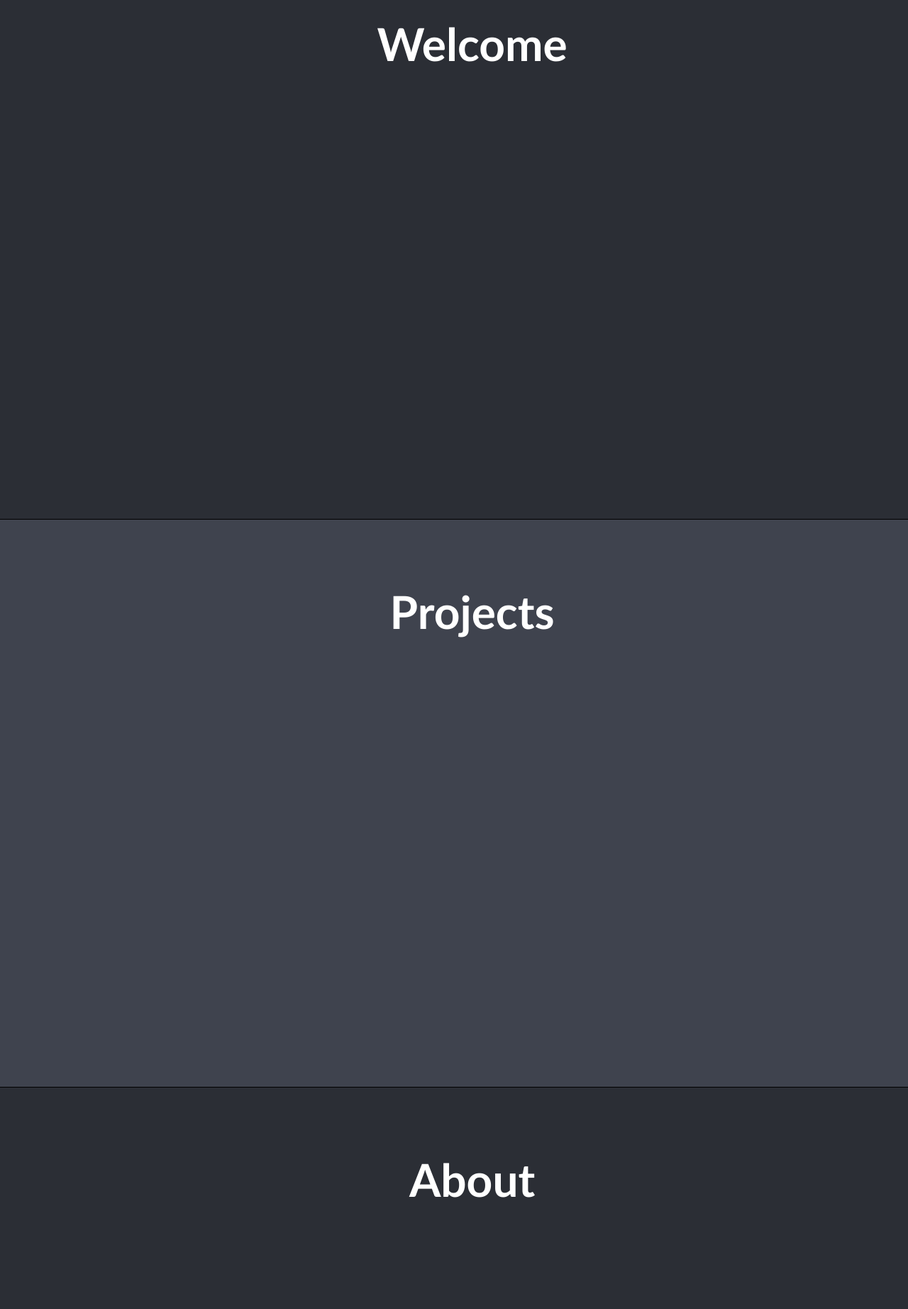
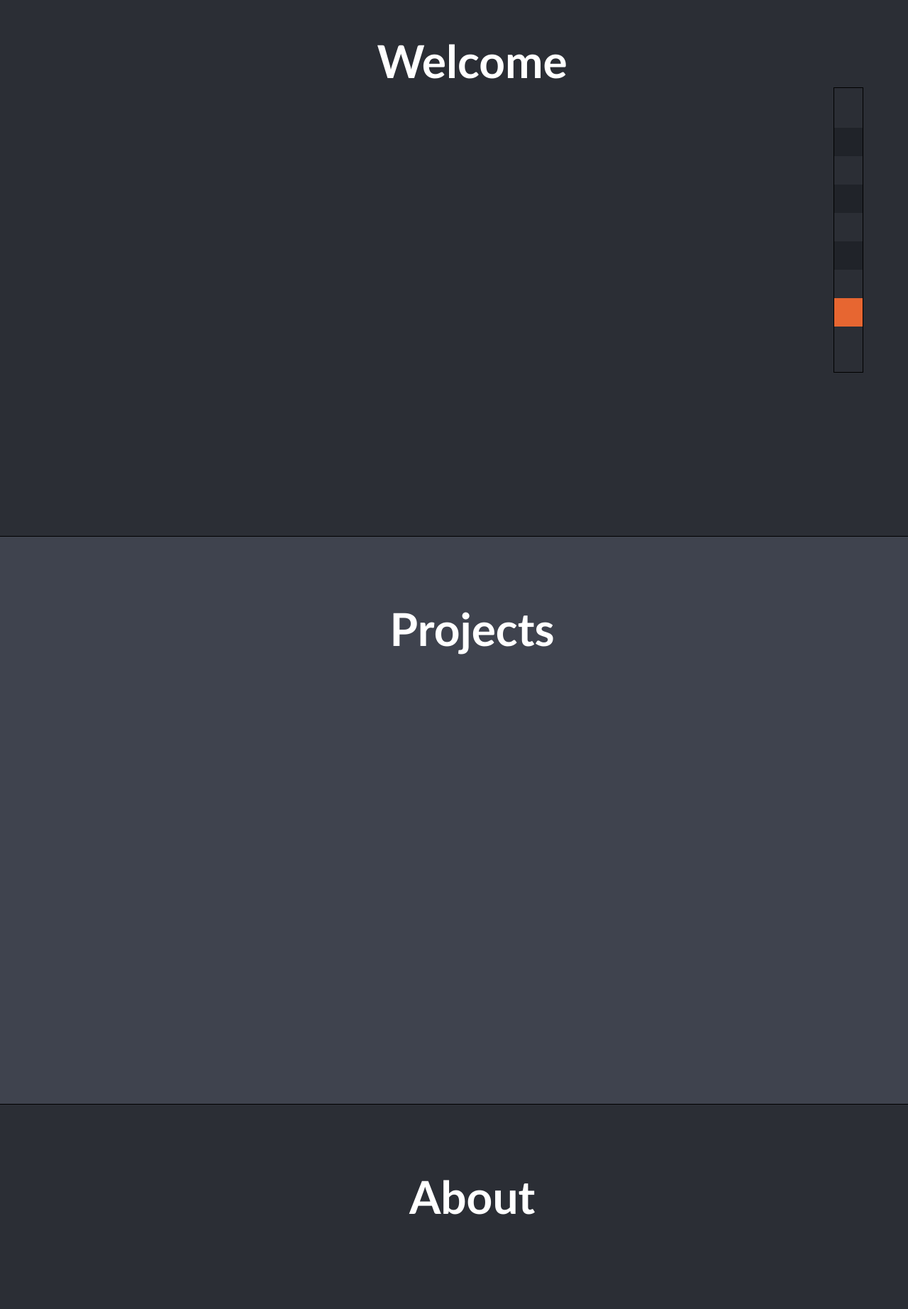
Before and after one commit to JMChurchill/MyWebsite, a PHP site: page / in a window 1280 px wide. Shown: the part 76-1920 px from the top of the page at 71% size. Run offline with PHP 8.4, Linux system fonts and the light colour scheme; some libraries are stand-ins or nearby versions.

Commit message:
Created page scroll indicator

```diff
--- a/Website/css/mainStyle.css
+++ b/Website/css/mainStyle.css
@@ -6,6 +6,7 @@
     --background: rgb(43,46,53);
     --backgroundLighter: rgb(63,67,78);
     --backgroundWhite: rgb(226,243,245);
+    --InactiveSquare: rgb(32,35,41);
 }
 
 html{
@@ -187,7 +188,42 @@ nav a:hover{
     font-size: 4rem;
     margin-top: 1rem;
 }
-
+.scrollBar{
+    /*float: right;*/
+    position: fixed;
+    right: 5vw;
+    top: 25vh;
+    bottom: 25vh;
+    z-index: 9999;
+    outline: 1px solid black;
+}
+.squares{
+    /*height: 234;*/
+    width: 5vh;
+}
+.square{
+    width: 5vh;
+    position: absolute;
+    /*margin-top: 50px;*/
+    /*margin-bottom: 50px;*/
+    height: 5vh;
+    background-color: #E76631;
+}
+#square1{
+    top: 7vh;
+}
+#square2{
+    top:17vh;
+    background-color: var(--InactiveSquare);
+}
+#square3{
+    top: 27vh;
+    background-color: var(--InactiveSquare);
+}
+#square4{
+    top: 37vh;
+    background-color: var(--InactiveSquare);
+}
 
 
 
--- a/Website/index.php
+++ b/Website/index.php
@@ -5,7 +5,7 @@ include_once "components/footer.php";
 ?>
 
 <!DOCTYPE html>
-<html lang="en"/>
+<html lang="en">
     <head>
         <meta charset="UTF-8">
         <link href="css/mainStyle.css" rel="stylesheet" type="text/css">
@@ -13,6 +13,18 @@ include_once "components/footer.php";
         <title>Linked data app</title>
     </head>
     <body>
+        //scroll bar
+        <div class="scrollBar">
+            <div class="squares">
+                <div class="square" id="square1"></div>
+                <div class="square" id="square2"></div>
+                <div class="square" id="square3"></div>
+                <div class="square" id="square4"></div>
+            </div>
+
+        </div>
+
+
         <div class="block" id="welcomeBlock">
             <div class="dark">
                 <h2 class="blockHeader">Welcome</h2>
@@ -34,4 +46,8 @@ include_once "components/footer.php";
             </div>
         </div>
 
+        <script src="js/mainFunctions.js"></script>
+
+
     </body>
+</html>
--- a/Website/js/mainFunctions.js
+++ b/Website/js/mainFunctions.js
@@ -0,0 +1,55 @@
+const square1 = document.getElementById("square1");
+const square2 = document.getElementById("square2");
+const square3 = document.getElementById("square3");
+const square4 = document.getElementById("square4");
+
+
+
+//Page Scrolled Indicator
+window.addEventListener("scroll", () =>{
+    // console.log("scrolling down")
+    //get total possible scrollable height
+    const scrollable = document.documentElement.scrollHeight - window.innerHeight;
+
+    //get amount scrolled
+    const scrolled = window.scrollY;
+
+    //set default percentage scrolled
+    let percentageScrolled = 100;
+
+    if (scrollable > 0){
+        //calculate how far a user has scrolled down
+        percentageScrolled = Math.ceil(scrolled/scrollable * 100);
+    }
+
+    if(percentageScrolled >= 0){
+        square1.style.backgroundColor = "#E76631";
+        square2.style.backgroundColor = "var(--InactiveSquare)";
+        square3.style.backgroundColor = "var(--InactiveSquare)";
+        square4.style.backgroundColor = "var(--InactiveSquare)";
+    }
+    if(percentageScrolled >= 25){
+        square1.style.backgroundColor = "var(--InactiveSquare)";
+        square2.style.backgroundColor = "#E76631";
+        square3.style.backgroundColor = "var(--InactiveSquare)";
+        square4.style.backgroundColor = "var(--InactiveSquare)";
+    }
+    if(percentageScrolled >= 50){
+        square1.style.backgroundColor = "var(--InactiveSquare)";
+        square2.style.backgroundColor = "var(--InactiveSquare)";
+        square3.style.backgroundColor = "#E76631";
+        square4.style.backgroundColor = "var(--InactiveSquare)";
+    }
+    if(percentageScrolled >= 75){
+        square1.style.backgroundColor = "var(--InactiveSquare)";
+        square2.style.backgroundColor = "var(--InactiveSquare)";
+        square3.style.backgroundColor = "var(--InactiveSquare)";
+        square4.style.backgroundColor = "#E76631";
+    }
+
+    // console.log(scrollable);
+    //
+    // console.log(scrolled);
+    //
+    // console.log("percentage: " + percentageScrolled);
+});
```
Lines whose indentation alone changed are shown as unchanged.
